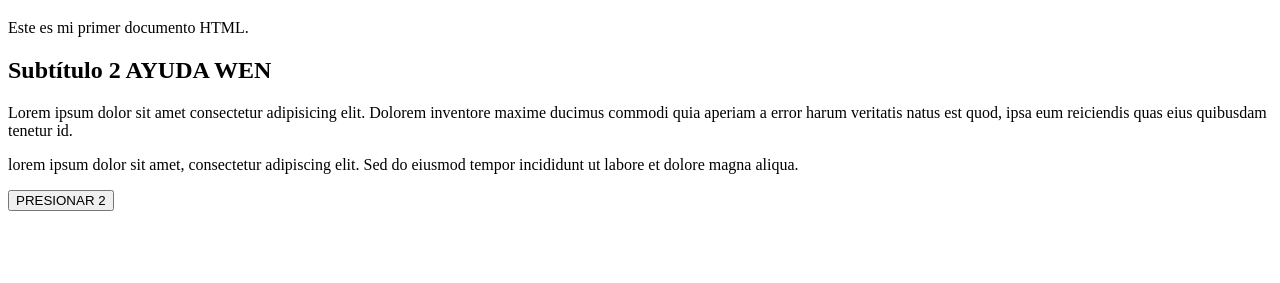
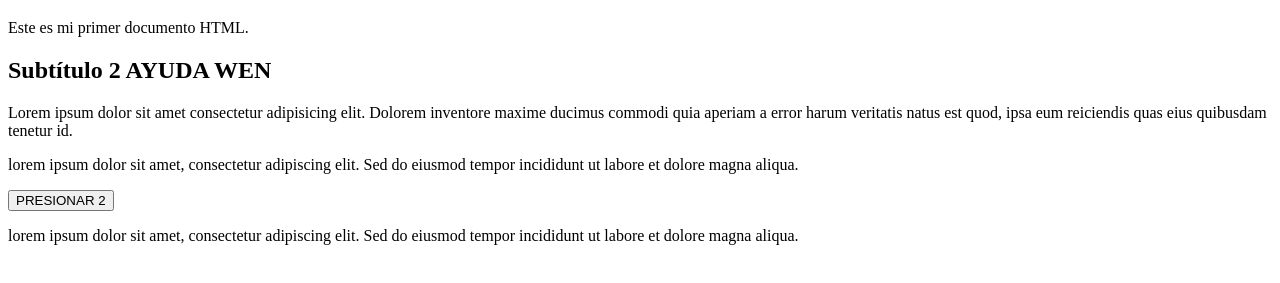
Before and after one commit to BryanVidaurre/ayudantia-git, a plain HTML site: page index.html in a window 1280 px wide. Shown: the part 61-344 px from the top of the page. Drawn offline with Linux system fonts and the light colour scheme.

Commit message:
Update index.html

```diff
--- a/index.html
+++ b/index.html
@@ -20,6 +20,9 @@
         magna aliqua.</p>
 
     <button>PRESIONAR 2</button>
+
+    <p>lorem ipsum dolor sit amet, consectetur adipiscing elit. Sed do eiusmod tempor incididunt ut labore et dolore
+        magna aliqua.</p>
 </body>
 
 </html>
```
